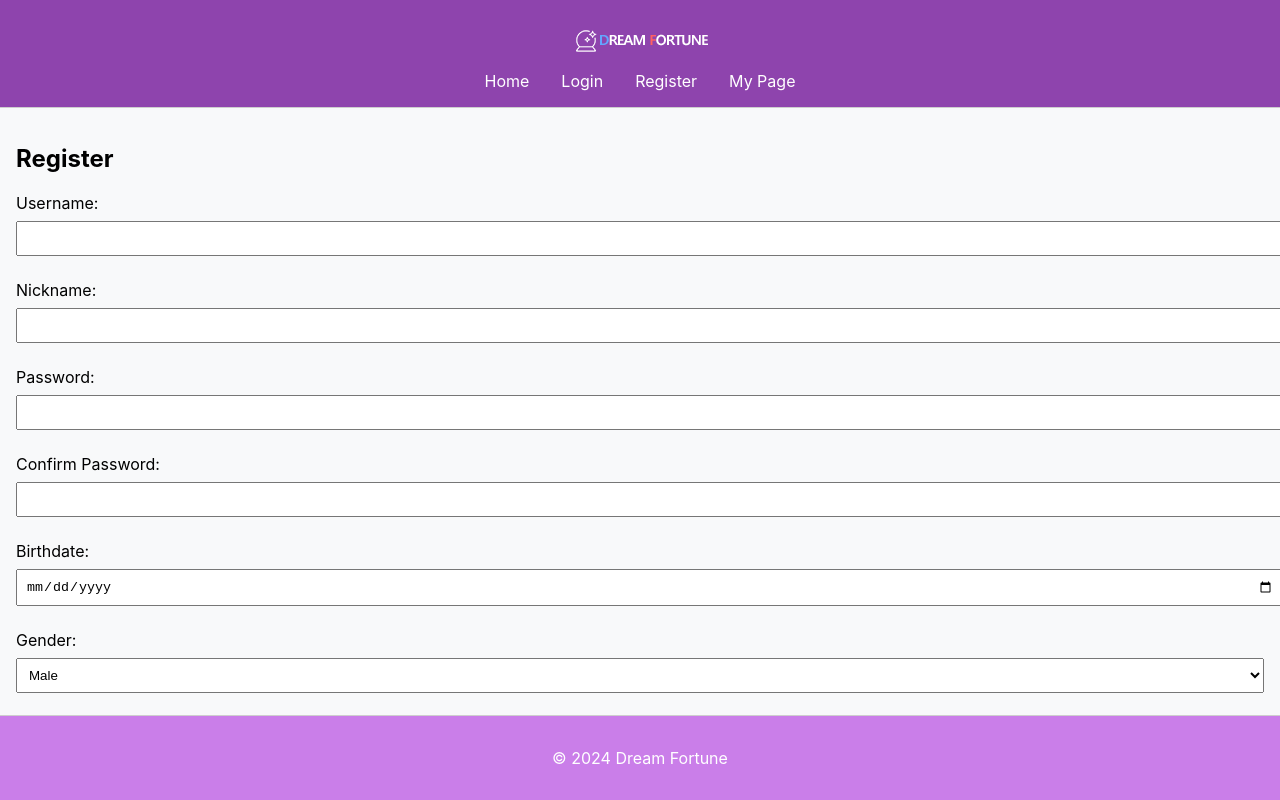
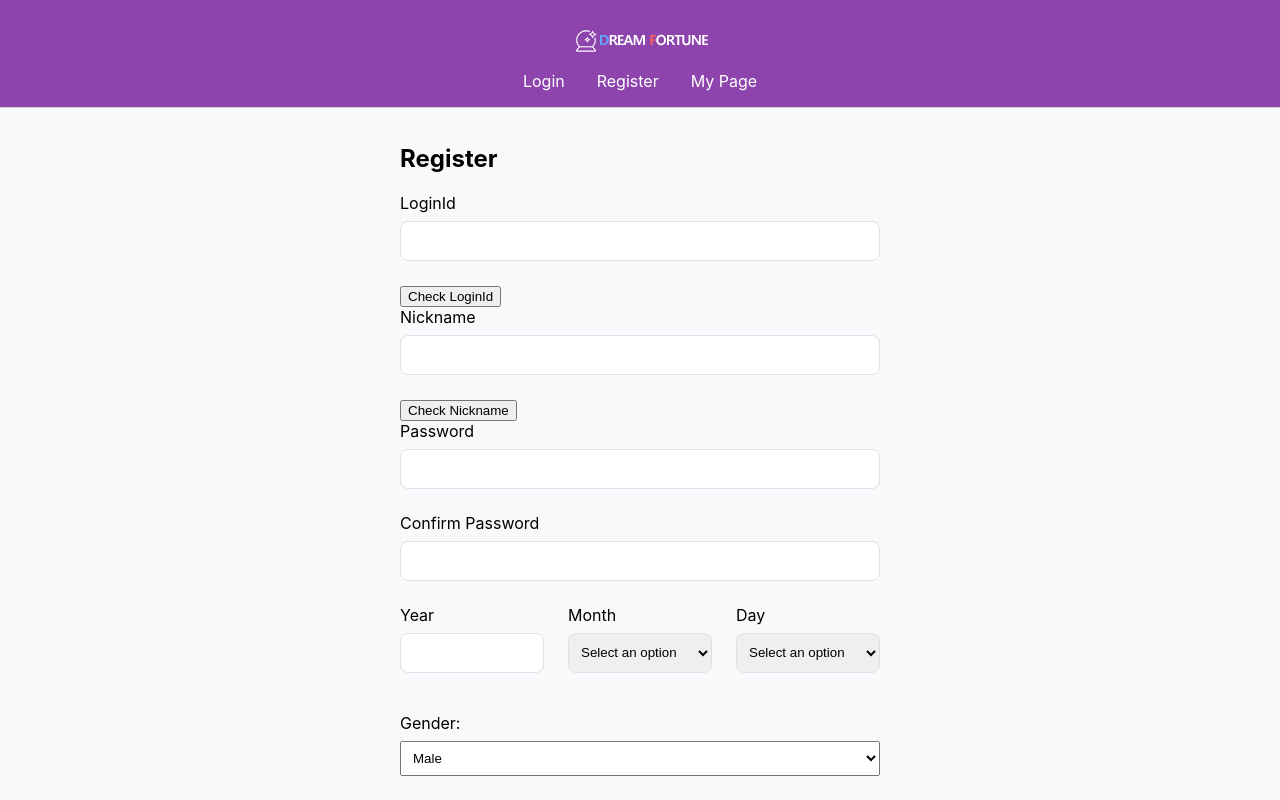
Before and after one commit to wsxqead/dream_fortune, a Vue app in the folder client/: page /register in a window 1280 px wide. Shown: the top 800 px of the page. Built offline with nearby package versions, Linux system fonts and the light colour scheme.

Commit message:
스타일 추가 적용

```diff
--- a/client/src/App.vue
+++ b/client/src/App.vue
@@ -1,7 +1,9 @@
 <template>
   <div id="app">
     <Header />
-    <router-view></router-view>
+    <div class="main-content">
+      <router-view></router-view>
+    </div>
     <Footer />
   </div>
 </template>
@@ -20,3 +22,10 @@ export default {
 </script>
 
 <style src="./styles/main.css"></style>
+<style scoped>
+.main-content {
+  flex-grow: 1;
+  padding-bottom: 4rem;
+  margin-bottom: 1rem;
+}
+</style>
--- /dev/null
+++ b/client/src/api/auth.js
@@ -0,0 +1,7 @@
+import axios from 'axios';
+
+export default {
+  loginUser(userData) {
+    return axios.get(`${process.env.API_URL}/auth/login`, userData);
+  }
+}
--- /dev/null
+++ b/client/src/api/users.js
@@ -0,0 +1,15 @@
+import axios from 'axios';
+
+export default {
+  checkLoginId(loginId) {
+    return axios.get(`${process.env.API_URL}/users/check-loginId`, { params: { loginId } });
+  },
+
+  checkNickname(nickname) {
+    return axios.get(`${process.env.API_URL}/users/check-nickname`, { params: { nickname } });
+  },
+
+  register(userData) {
+    return axios.post(`${process.env.API_URL}/users/register`, userData);
+  },
+};
--- a/client/src/components/Footer.vue
+++ b/client/src/components/Footer.vue
@@ -19,5 +19,7 @@ footer {
   position: absolute;
   bottom: 0;
   width: 100%;
+  height: 3rem;
+  line-height: 1rem;
 }
 </style>
--- a/client/src/components/Header.vue
+++ b/client/src/components/Header.vue
@@ -1,8 +1,7 @@
 <template>
   <header>
-    <h1><img src ="/luck_logo_wn.png"></h1>
+    <h1><router-link to="/"><img src ="/luck_logo_wn.png"></router-link></h1>
     <nav>
-      <router-link to="/">Home</router-link>
       <router-link to="/login">Login</router-link>
       <router-link to="/register">Register</router-link>
       <router-link to="/mypage">My Page</router-link>
--- a/client/src/components/share/CustomInput.vue
+++ b/client/src/components/share/CustomInput.vue
@@ -21,6 +21,10 @@ export default {
     customClass: {
       type: String,
       default: 'custom-input'
+    },
+    error: {
+      type: String,
+      default: ''
     }
   },
   data() {
@@ -31,6 +35,11 @@ export default {
   watch: {
     inputValue(newValue) {
       this.$emit('input', newValue);
+    }
+  },
+  methods: {
+    validate() {
+      this.$emit('validate', this.inputValue);
     }
   }
 };
@@ -47,11 +56,16 @@ export default {
     border-radius: .5rem;
     border: 1px solid #dee2e6;
   }
+  .error-message {
+    color: red;
+    font-size: 0.875rem;
+  }
 </style>
 
 <template>
   <div>
     <label :for="id">{{ label }}</label>
-    <input :type="type" :id="id" :class="customClass" v-model="inputValue" />
+    <input :type="type" :id="id" :class="customClass" v-model="inputValue" @blur="validate" />
+    <span v-if="error" class="error-message">{{ error }}</span>
   </div>
 </template>
--- /dev/null
+++ b/client/src/components/share/CustomSelect.vue
@@ -0,0 +1,73 @@
+<script>
+export default {
+  name: 'CustomSelect',
+  props: {
+    label: {
+      type: String,
+      required: true
+    },
+    id: {
+      type: String,
+      required: true
+    },
+    options: {
+      type: Array,
+      required: true
+    },
+    value: {
+      type: String,
+      default: ''
+    },
+    placeholder: {
+      type: String,
+      default: 'Select an option'
+    },
+    customClass: {
+      type: String,
+      default: 'custom-select'
+    },
+    error: {
+      type: String,
+      default: ''
+    }
+  },
+  data() {
+    return {
+      selectedValue: this.value
+    };
+  },
+  watch: {
+    selectedValue(newValue) {
+      this.$emit('input', newValue);
+    }
+  }
+};
+</script>
+
+<style scoped>
+.custom-select {
+  width: 100%;
+  padding: 0.5rem;
+  margin: 0.5rem 0;
+  box-sizing: border-box;
+  height: 2.5rem;
+  border-radius: 0.5rem;
+  border: 1px solid #dee2e6;
+}
+
+.error-message {
+  color: red;
+  font-size: 0.875rem;
+}
+</style>
+
+<template>
+  <div>
+    <label :for="id">{{ label }}</label>
+    <select :id="id" :class="customClass" v-model="selectedValue" @change="$emit('change', selectedValue)">
+      <option value="" disabled>{{ placeholder }}</option>
+      <option v-for="option in options" :key="option" :value="option">{{ option }}</option>
+    </select>
+    <span v-if="error" class="error-message">{{ error }}</span>
+  </div>
+</template>
--- a/client/src/pages/Login.vue
+++ b/client/src/pages/Login.vue
@@ -3,10 +3,10 @@
     <h2>Login</h2>
     <form @submit.prevent="login">
       <custom-input
-        label="Username:"
+        label="LoginId:"
         type="text"
-        id="username"
-        v-model="username"
+        id="loginId"
+        v-model="loginId"
         customClass="custom-input"
       />
       <custom-input
@@ -26,7 +26,7 @@
 </template>
 
 <script>
-import axios from 'axios';
+import authApi from '@/api/auth';
 import CustomInput from '@/components/share/CustomInput.vue'
 import CustomButton from '@/components/share/CustomButton.vue'
 
@@ -38,15 +38,15 @@ export default {
   },
   data() {
     return {
-      username: '',
+      loginId: '',
       password: '',
     };
   },
   methods: {
     async login() {
       try {
-        const response = await axios.post('http://localhost:3000/auth/login', {
-          username: this.username,
+        const response = await authApi.loginUser({
+          loginId: this.loginId,
           password: this.password,
         });
         localStorage.setItem('token', response.data.token);
@@ -62,7 +62,7 @@ export default {
 <style scoped>
 .login {
   padding: 1rem;
-  max-width: 600px;
+  max-width: 480px;
   margin: 0 auto;
 }
 
--- a/client/src/pages/MyPage.vue
+++ b/client/src/pages/MyPage.vue
@@ -54,6 +54,8 @@ export default {
 <style scoped>
 .mypage {
   padding: 1rem;
+  max-width: 480px;
+  margin: 0 auto;
 }
 
 button {
--- a/client/src/pages/Register.vue
+++ b/client/src/pages/Register.vue
@@ -2,28 +2,66 @@
   <div class="register">
     <h2>Register</h2>
     <form @submit.prevent="register">
-      <div>
-        <label for="username">Username:</label>
-        <input type="text" id="username" v-model="username" @blur="checkUsername" />
-        <span v-if="usernameError">{{ usernameError }}</span>
-      </div>
-      <div>
-        <label for="nickname">Nickname:</label>
-        <input type="text" id="nickname" v-model="nickname" @blur="checkNickname" />
-        <span v-if="nicknameError">{{ nicknameError }}</span>
-      </div>
-      <div>
-        <label for="password">Password:</label>
-        <input type="password" id="password" v-model="password" />
-      </div>
-      <div>
-        <label for="confirmPassword">Confirm Password:</label>
-        <input type="password" id="confirmPassword" v-model="confirmPassword" />
-        <span v-if="passwordError">{{ passwordError }}</span>
-      </div>
-      <div>
-        <label for="birthdate">Birthdate:</label>
-        <input type="date" id="birthdate" v-model="birthdate" />
+      <custom-input
+        label="LoginId"
+        type="text"
+        id="loginId"
+        v-model="loginId"
+        :error="loginIdError"
+        @validate="validateLoginId"
+      />
+      <button type="button" @click="checkLoginId">Check LoginId</button>
+      <custom-input
+        label="Nickname"
+        type="text"
+        id="nickname"
+        v-model="nickname"
+        :error="nicknameError"
+        @validate="validateNickname"
+      />
+      <button type="button" @click="checkNickname">Check Nickname</button>
+
+      <custom-input
+        label="Password"
+        type="password"
+        id="password"
+        v-model="password"
+        :error="passwordError"
+        @validate="validatePassword"
+      />
+      <custom-input
+        label="Confirm Password"
+        type="password"
+        id="confirmPassword"
+        v-model="confirmPassword"
+        :error="confirmPasswordError"
+        @validate="validateConfirmPassword"
+      />
+
+     <div class="birthdate">
+        <custom-input
+          label="Year"
+          type="text"
+          id="birthYear"
+          v-model="birthYear"
+          :error="birthYearError"
+          @input="updateBirthdate"
+        />
+        <custom-select
+          label="Month"
+          id="birthMonth"
+          :options="availableMonths"
+          v-model="birthMonth"
+          :error="birthMonthError"
+          @input="updateBirthdate"
+        />
+        <custom-select
+          label="Day"
+          id="birthDay"
+          :options="availableDays"
+          v-model="birthDay"
+          :error="birthDayError"
+        />
       </div>
       <div>
         <label for="gender">Gender:</label>
@@ -38,71 +76,153 @@
           Agree to Terms and Conditions
         </label>
       </div>
+
       <div>
         <label>
           <input type="checkbox" v-model="privacyAgreed" />
           Agree to Privacy Policy
         </label>
       </div>
-      <button type="submit">Register</button>
+
+      <custom-button
+        type="submit"
+        :disabled="!termsAgreed || !privacyAgreed"
+      > Register
+      </custom-button>
     </form>
   </div>
 </template>
 
 <script>
-import axios from 'axios';
+import userApi from '@/api/users';
+import CustomInput from '@/components/share/CustomInput.vue'
+import CustomButton from '@/components/share/CustomButton.vue'
+import CustomSelect from '@/components/share/CustomSelect.vue';
 
 export default {
   name: 'Register',
+  components: {
+    CustomInput,
+    CustomButton,
+    CustomSelect
+  },
   data() {
     return {
-      username: '',
+      loginId: '',
       nickname: '',
       password: '',
       confirmPassword: '',
-      birthdate: '',
+      birthYear: '',
+      birthMonth: '',
+      birthDay: '',
       gender: 'male',
       termsAgreed: false,
       privacyAgreed: false,
-      usernameError: '',
+      loginIdError: '',
       nicknameError: '',
       passwordError: '',
+      confirmPasswordError: '',
+      birthYearError: '',
+      birthMonthError: '',
+      birthDayError: '',
+      availableMonths: [],
+      availableDays: []
     };
   },
+  watch: {
+    birthYear() {
+      this.updateAvailableMonths();
+    },
+    birthMonth() {
+      this.updateAvailableDays();
+    }
+  },
   methods: {
-    async checkUsername() {
-      if (this.username) {
-        const response = await axios.get(`http://localhost:3000/users/check-username`, {
-          params: { username: this.username },
-        });
-        this.usernameError = response.data.exists ? 'Username already taken' : '';
+    validateLoginId() {
+      this.loginIdError = this.loginId.length < 3 ? 'LoginId must be at least 3 characters long' : '';
+    },
+    async checkLoginId() {
+      if (this.loginId) {
+        try {
+          const response = await userApi.checkLoginId(this.loginId);
+          this.loginIdError = response.data.exists ? 'LoginId already taken' : '';
+        } catch (error) {
+          console.error('Error checking loginId', error);
+        }
       }
     },
     async checkNickname() {
       if (this.nickname) {
-        const response = await axios.get(`http://localhost:3000/users/check-nickname`, {
-          params: { nickname: this.nickname },
-        });
-        this.nicknameError = response.data.exists ? 'Nickname already taken' : '';
+        try {
+          const response = await userApi.checkNickname(this.nickname);
+          this.nicknameError = response.data.exists ? 'Nickname already taken' : '';
+        } catch (error) {
+          console.error('Error checking nickname', error);
+        }
       }
     },
-    register() {
-      if (this.password !== this.confirmPassword) {
-        this.passwordError = 'Passwords do not match';
+    validatePassword() {
+      const passwordRules = /^(?=.*[A-Z])(?=.*[a-z])(?=.*[0-9]).{8,}$/;
+      this.passwordError = !passwordRules.test(this.password) ? 'Password must be at least 8 characters long and include uppercase, lowercase, and a number' : '';
+    },
+    validateConfirmPassword() {
+      this.confirmPasswordError = this.password !== this.confirmPassword ? 'Passwords do not match' : '';
+    },
+    updateBirthdate() {
+      this.validateBirthYear();
+      this.validateBirthMonth();
+    },
+    validateBirthYear() {
+      const year = parseInt(this.birthYear, 10);
+      this.birthYearError = isNaN(year) || year < 1900 || year > new Date().getFullYear() ? 'Enter a valid year' : '';
+    },
+    validateBirthMonth() {
+      this.birthMonthError = this.birthMonth === '' ? 'Select a month' : '';
+    },validateBirthDay() {
+      this.birthDayError = this.birthDay === '' ? 'Select a day' : '';
+    },
+    updateAvailableMonths() {
+      if (this.birthYear) {
+        this.availableMonths = Array.from({ length: 12 }, (_, i) => i + 1);
       } else {
-        this.passwordError = '';
-        axios.post('http://localhost:3000/users/register', {
-          username: this.username,
+        this.availableMonths = [];
+        this.birthMonth = '';
+        this.availableDays = [];
+        this.birthDay = '';
+      }
+    },
+    updateAvailableDays() {
+      if (this.birthYear && this.birthMonth) {
+        const year = parseInt(this.birthYear, 10);
+        const month = parseInt(this.birthMonth, 10);
+        const daysInMonth = new Date(year, month, 0).getDate();
+        this.availableDays = Array.from({ length: daysInMonth }, (_, i) => i + 1);
+      } else {
+        this.availableDays = [];
+        this.birthDay = '';
+      }
+    },
+    async register() {
+      this.validateConfirmPassword();
+
+      if (this.passwordError || this.confirmPasswordError) {
+        return;
+      }
+        try {
+        await userApi.register({
+          loginId: this.loginId,
           nickname: this.nickname,
           password: this.password,
-          birthdate: this.birthdate,
+          birthdate: `${this.birthYear}-${this.birthMonth}-${this.birthDay}`,
           gender: this.gender,
           termsAgreed: this.termsAgreed,
           privacyAgreed: this.privacyAgreed,
-        }).then(() => {
-          this.$router.push('/login');
         });
+        this.$router.push('/login');
+      } catch (error) {
+        console.error('Error registering user', error);
       }
+
     },
   },
 };
@@ -111,6 +231,8 @@ export default {
 <style scoped>
 .register {
   padding: 1rem;
+  max-width: 480px;
+  margin: 0 auto;
 }
 
 form div {
@@ -129,6 +251,15 @@ form select {
   margin-bottom: 0.5rem;
 }
 
+.birthdate {
+  display: flex;
+  justify-content: space-between;
+}
+
+.birthdate > div {
+  width: 30%;
+}
+
 span {
   color: red;
   font-size: 0.875rem;
--- a/client/src/styles/main.css
+++ b/client/src/styles/main.css
@@ -8,6 +8,7 @@ body {
   display: flex;
   flex-direction: column;
   min-height: 100vh;
+  position: relative;
 }
 
 header, footer {
```
Also changed, not shown: 1 other file (tests, documents, lock files or other folders). Lines whose indentation alone changed are shown as unchanged.
